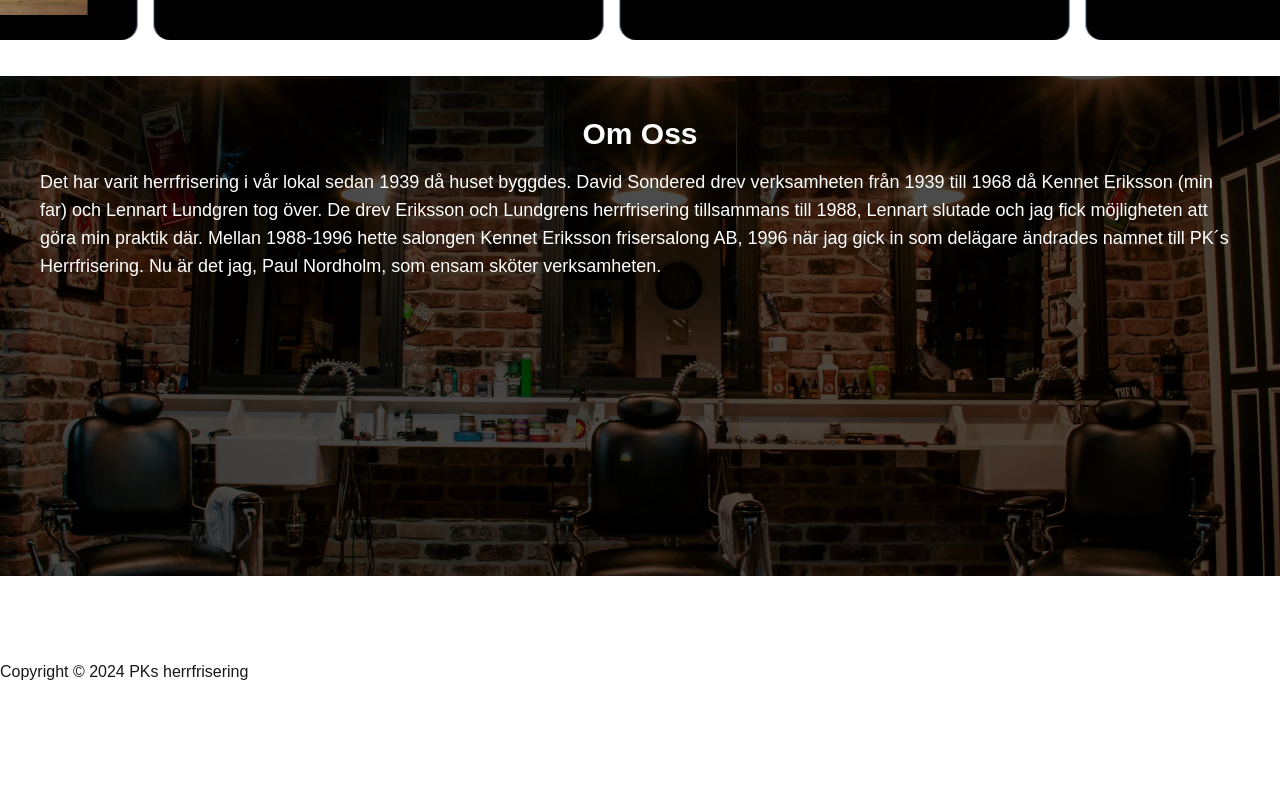
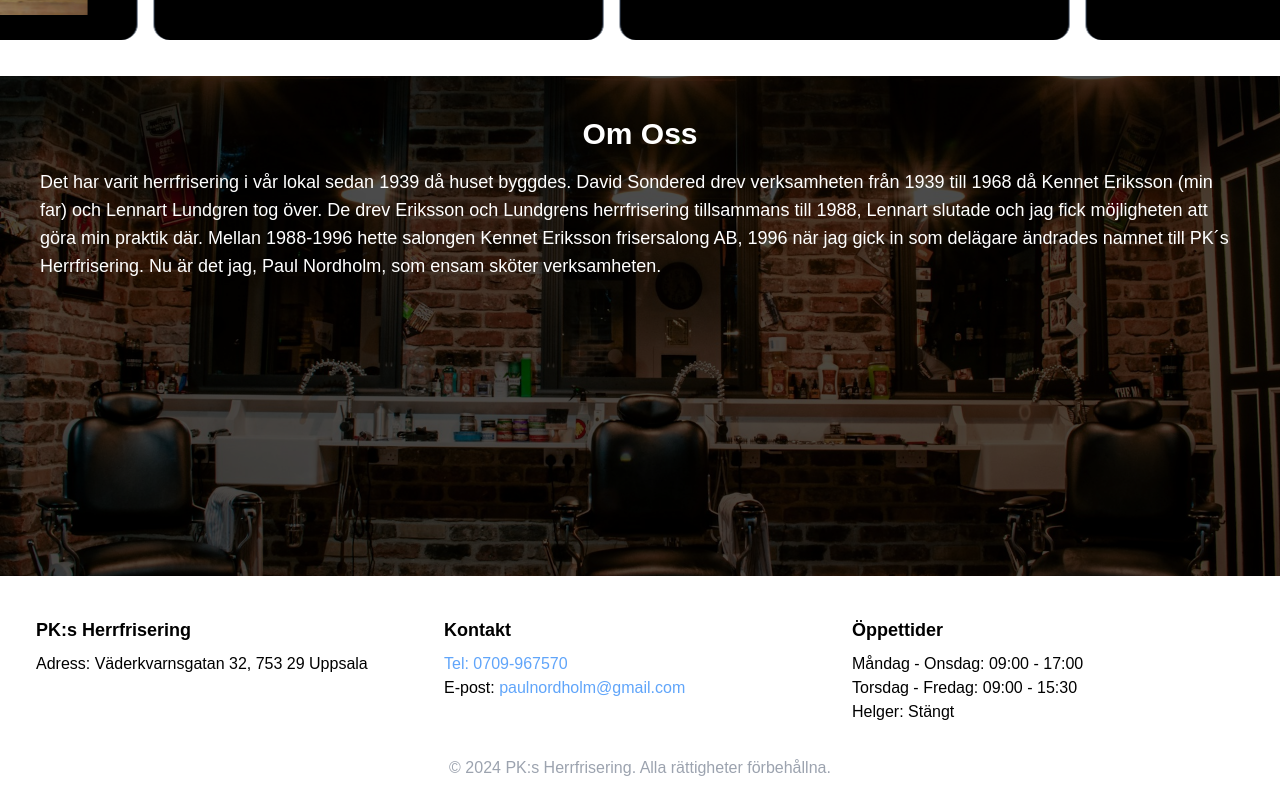
Before and after one commit to NguyenRobin/pk, a Next.js app: page / in a window 1280 px wide. Shown: the part 1762-2562 px from the top of the page. Before the commit the page ends 2446 px from the top, so only its background shows below. Built offline with nearby package versions, Linux system fonts and the light colour scheme.

Commit message:
chore: navbar

```diff
--- a/app/layout.tsx
+++ b/app/layout.tsx
@@ -25,7 +25,7 @@ export default function RootLayout({
   children: React.ReactNode;
 }>) {
   return (
-    <html lang="en">
+    <html lang="en" className="scroll-smooth">
       <body
         className={`${geistSans.variable} ${geistMono.variable} min-h-screen antialiased`}
       >
--- a/app/page.tsx
+++ b/app/page.tsx
@@ -22,7 +22,7 @@ const photos = [
 
 export default function Home() {
   return (
-    <div className="flex flex-col gap-5">
+    <div className="flex flex-col gap-5" id="hem">
       <Hero />
       <div className="flex w-full flex-col justify-between p-5 sm:flex-row">
         <Services />
--- a/components/Footer.tsx
+++ b/components/Footer.tsx
@@ -2,24 +2,46 @@ import React from "react";
 
 const Footer = () => {
   return (
-    <div className="mt-16 flex flex-col items-center justify-between gap-4 sm:gap-10 md:flex-row">
-      <p className="text-sm font-light md:text-base md:font-normal">
-        Copyright © 2024 PKs herrfrisering
-      </p>
+    <footer className="p-5 text-black" id="kontakt">
+      <div className="container mx-auto px-4">
+        <div className="grid grid-cols-1 gap-4 md:grid-cols-3">
+          <address className="not-italic">
+            <h3 className="mb-2 text-lg font-semibold">PK:s Herrfrisering</h3>
+            <p>Adress: Väderkvarnsgatan 32, 753 29 Uppsala</p>
+          </address>
 
-      <div className="flex items-center gap-4 md:gap-3">
-        {/* {socialMedia.map((info) => (
-          <a
-            key={info.id}
-            className="saturate-180 bg-black-200 border-black-300 flex h-10 w-10 cursor-pointer items-center justify-center rounded-lg border bg-opacity-75 backdrop-blur-lg backdrop-filter"
-            href={info.link}
-            target="_blank"
-          >
-            <img src={info.img} alt="icons" width={20} height={20} />
-          </a>
-        ))} */}
+          <div>
+            <h3 className="mb-2 text-lg font-semibold">Kontakt</h3>
+            <address className="not-italic">
+              <a href="tel:0709-967570" className="text-blue-400">
+                Tel: 0709-967570
+              </a>
+            </address>
+            <address className="not-italic">
+              E-post:
+              <a href="mailto:paulnordholm@gmail.com" className="text-blue-400">
+                {" "}
+                paulnordholm@gmail.com
+              </a>
+            </address>
+          </div>
+
+          {/* Öppettider */}
+          <div>
+            <h3 className="mb-2 text-lg font-semibold">Öppettider</h3>
+            <p>Måndag - Onsdag: 09:00 - 17:00</p>
+            <p>Torsdag - Fredag: 09:00 - 15:30</p>
+            <p>Helger: Stängt</p>
+          </div>
+        </div>
+        <div className="mt-8 text-center text-gray-400">
+          <p>
+            &copy; {new Date().getFullYear()} PK:s Herrfrisering. Alla
+            rättigheter förbehållna.
+          </p>
+        </div>
       </div>
-    </div>
+    </footer>
   );
 };
 
--- a/components/Hero.tsx
+++ b/components/Hero.tsx
@@ -15,7 +15,9 @@ const Hero = () => {
         </p>
 
         <div>
-          <Button className="text-brown bg-orange-400 font-bold">Boka</Button>
+          <Button className="text-brown bg-orange-400 font-bold">
+            <a href="#oppettider">Boka</a>
+          </Button>
         </div>
       </div>
     </div>
--- a/components/Navbar.tsx
+++ b/components/Navbar.tsx
@@ -1,19 +1,34 @@
 "use client";
 
-import { useState } from "react";
+import { useEffect, useState } from "react";
 import Link from "next/link";
 import Image from "next/image";
+import { useRef } from "react";
 
 export default function Navbar() {
+  const navMenu = useRef<HTMLDivElement>(null);
+
   const [isMenuOpen, setIsMenuOpen] = useState(false);
 
+  const closeOpenMenus = (e: MouseEvent) => {
+    if (isMenuOpen && !navMenu.current?.contains(e.target as Node)) {
+      setIsMenuOpen(false);
+    }
+  };
+
+  useEffect(() => {
+    document.addEventListener("mousedown", closeOpenMenus);
+    return () => {
+      document.removeEventListener("mousedown", closeOpenMenus);
+    };
+  }, [isMenuOpen]);
+  console.log(isMenuOpen);
   return (
     <div className="fixed z-50 flex w-full items-center justify-between bg-black bg-opacity-90 p-5">
       <div className="flex items-center">
         <Image src="/logo-1.png" height={80} width={80} alt="logo" />
       </div>
 
-      {/* Hamburgarikonen - visas bara på små skärmar */}
       <div className="block sm:hidden">
         <button
           className="text-white focus:outline-none"
@@ -36,50 +51,46 @@ export default function Navbar() {
         </button>
       </div>
 
-      {/* Navigationsmeny - döljs på små skärmar och visas på stora skärmar */}
       <nav className="hidden sm:flex">
         <ul className="flex items-center justify-end gap-4 font-bold text-white">
           <li>
-            <Link href={"/"}>Hem</Link>
+            <a href="#hem">Hem</a>
           </li>
           <li>
-            <Link href={"/Priser"}>Priser</Link>
+            <a href="#priser">Priser</a>
           </li>
           <li>
-            <Link href={"/öppettider"}>Öppettider</Link>
+            <a href="#oppettider">Öppettider</a>
           </li>
           <li>
-            <Link href={"/drop-in"}>Drop in</Link>
+            <a href="#drop-in">Drop-in</a>
           </li>
           <li>
-            <Link href={"/galleri"}>Galleri</Link>
-          </li>
-          <li>
-            <Link href={"/kontakt"}>Kontakt</Link>
+            <a href="#kontakt">Kontakt</a>
           </li>
         </ul>
       </nav>
-      {/* Hamburgarmenyn - visas bara om den är öppen på små skärmar */}
+
       {isMenuOpen && (
-        <nav className="absolute left-0 top-20 z-50 flex w-full flex-col items-center bg-black bg-opacity-90 p-10 text-white sm:hidden">
+        <nav
+          ref={navMenu}
+          className="absolute left-0 top-20 z-50 flex w-full flex-col items-center bg-black bg-opacity-90 p-10 text-white sm:hidden"
+        >
           <ul className="flex flex-col items-center gap-4">
-            <li>
-              <Link href={"/"}>Hem</Link>
+            <li onClick={() => setIsMenuOpen(!isMenuOpen)}>
+              <a href="#hem">Hem</a>
             </li>
-            <li>
-              <Link href={"/Priser"}>Priser</Link>
+            <li onClick={() => setIsMenuOpen(!isMenuOpen)}>
+              <a href="#priser">Priser</a>
             </li>
-            <li>
-              <Link href={"/öppettider"}>Öppettider</Link>
+            <li onClick={() => setIsMenuOpen(!isMenuOpen)}>
+              <a href="#oppettider">Öppettider</a>
             </li>
-            <li>
-              <Link href={"/drop-in"}>Drop in</Link>
+            <li onClick={() => setIsMenuOpen(!isMenuOpen)}>
+              <a href="#drop-in">Drop-in</a>
             </li>
-            <li>
-              <Link href={"/galleri"}>Galleri</Link>
-            </li>
-            <li>
-              <Link href={"/kontakt"}>Kontakt</Link>
+            <li onClick={() => setIsMenuOpen(!isMenuOpen)}>
+              <a href="#kontakt">Kontakt</a>
             </li>
           </ul>
         </nav>
--- a/components/OpenHours.tsx
+++ b/components/OpenHours.tsx
@@ -20,7 +20,7 @@ const openHours = [
 
 const OpenHours = () => {
   return (
-    <div className="mt-10 flex h-full w-full flex-col gap-5">
+    <div className="mt-10 flex h-full w-full flex-col gap-5" id="oppettider">
       <div className="flex w-full flex-col items-center justify-center gap-3 pb-5">
         <h2 className="text-2xl font-bold">Öppettider</h2>
         {/* <Image src="/2023997.svg" height={100} width={100} alt="mustache" /> */}
--- a/components/Services.tsx
+++ b/components/Services.tsx
@@ -37,7 +37,7 @@ const services: Array<{ service: string; price: string; img: string }> = [
 
 const Services = () => {
   return (
-    <div className="flex w-full flex-col gap-10">
+    <div className="flex w-full flex-col gap-10" id="priser">
       <div className="flex w-full flex-col items-center justify-center gap-2">
         <h2 className="text-2xl font-bold lg:text-4xl">Tjänster</h2>
         <Image src="/2023997.svg" height={100} width={100} alt="mustache" />
```
